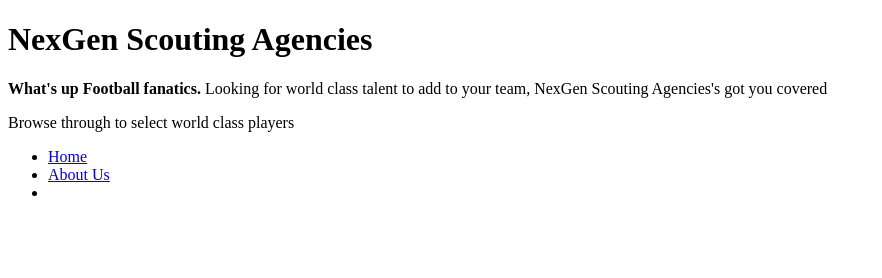
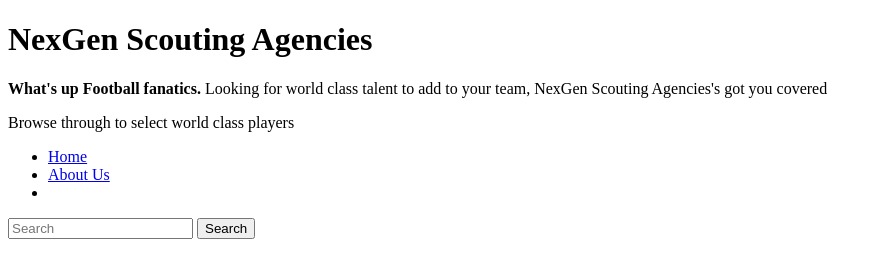
Before and after one commit to Kelly985/Nexgenscoutsphase1project, a plain HTML site: page index.html in a window 1280 px wide. Shown: the whole page, without its empty margins (0-882 px from the left). Drawn offline with Linux system fonts and the light colour scheme.

Commit message:
added a search form

```diff
--- a/index.html
+++ b/index.html
@@ -21,3 +21,8 @@
       </li>
     </ul>
   </nav>
+
+  <form id="search-form">
+    <input type="text" placeholder="Search" id="search-input">
+    <button type="submit" id="search-button">Search</button>
+  </form>
```
